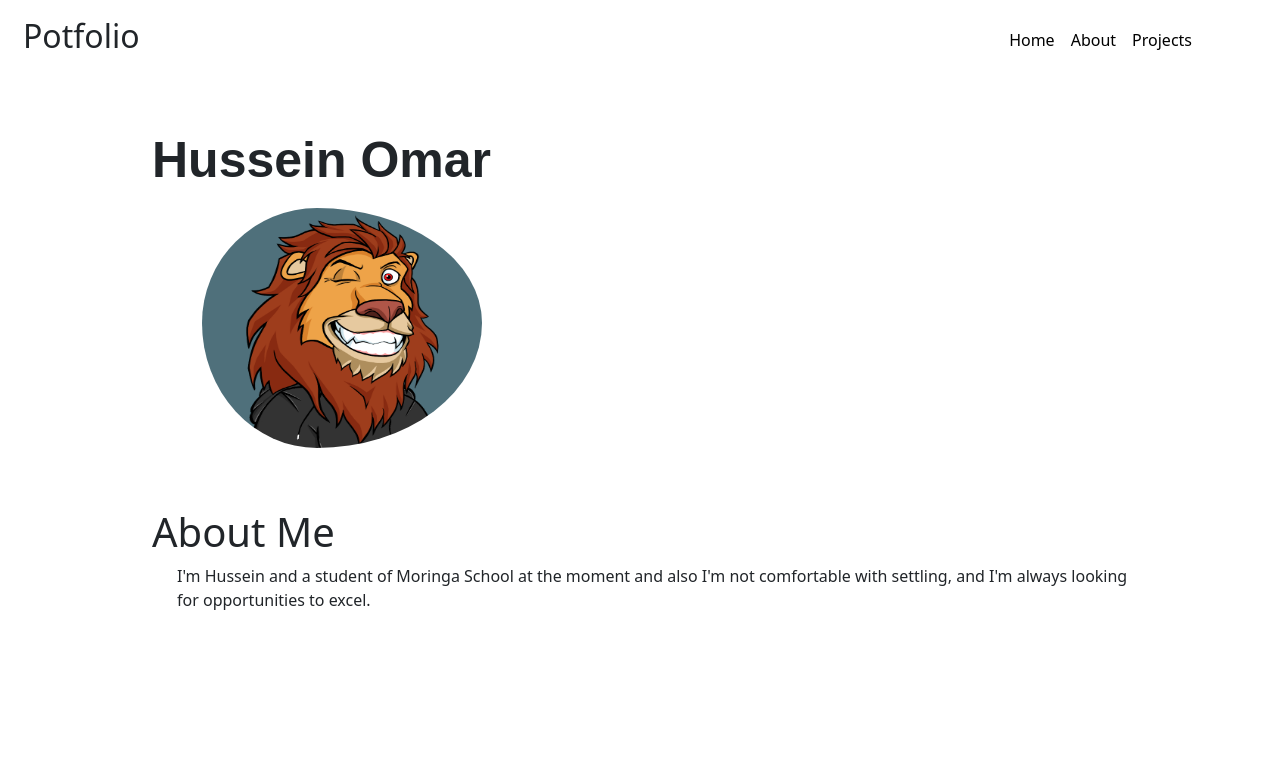
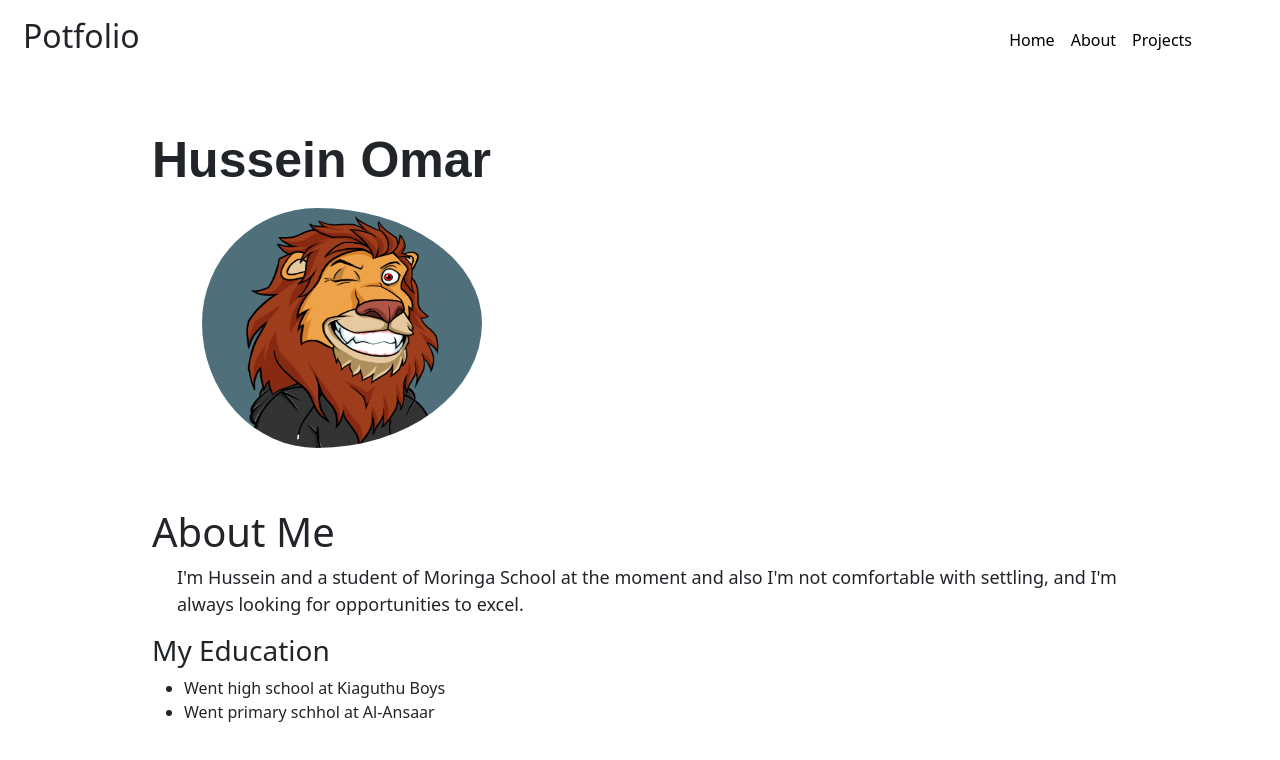
Before and after one commit to Hussein-omar-osman/Potfolio, a plain HTML site: page index.html in a window 1280 px wide. Drawn offline with nearby package versions, Linux system fonts and the light colour scheme.

Commit message:
i am adding my education background

```diff
--- a/index.html
+++ b/index.html
@@ -42,6 +42,11 @@
         not comfortable with settling, and I'm always looking for opportunities
         to excel.
       </p>
+      <h3>My Education</h3>
+      <ul>
+        <li>Went high school at Kiaguthu Boys</li>
+        <li>Went primary schhol at Al-Ansaar</li>
+      </ul>
     </div>
   </body>
 </html>
--- a/style.css
+++ b/style.css
@@ -45,4 +45,5 @@ a {
 }
 .me {
   padding-left: 25px;
+  font-size: 18px;
 }
```
